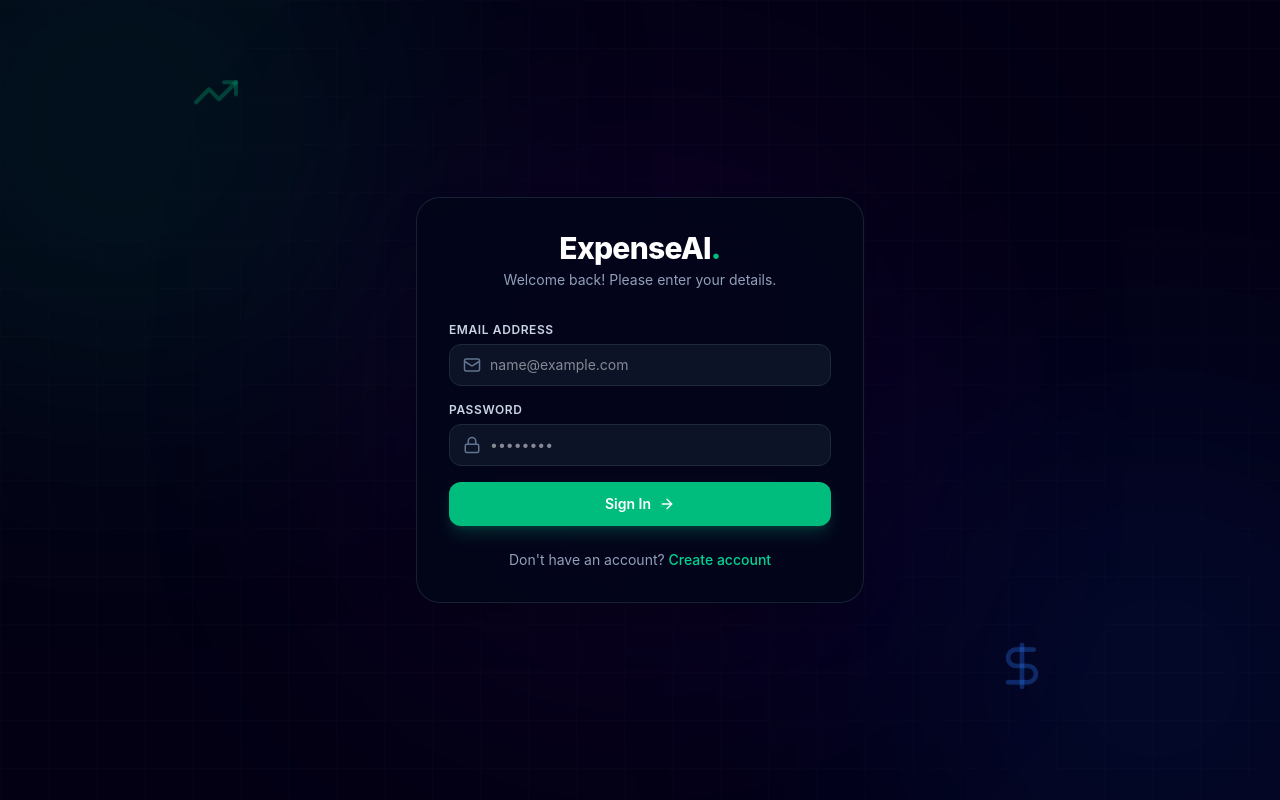
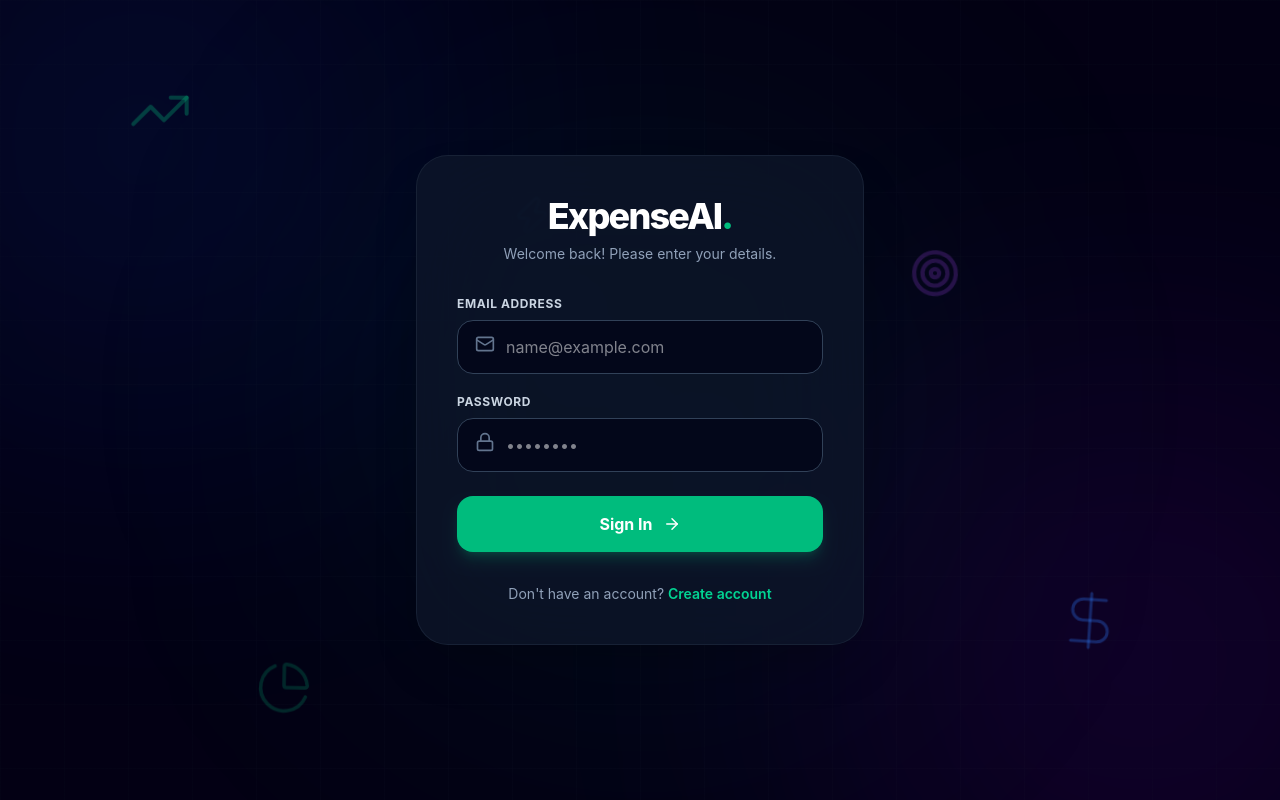
Before and after one commit to ahmad-545/expense-or-subcribtion-traker, a React (Vite) app in the folder client/: page /login in a window 1280 px wide. Built offline with nearby package versions, Linux system fonts and the light colour scheme.

Commit message:
Add professional animated background with multiple floating finance symbols

```diff
--- a/client/src/pages/Login.jsx
+++ b/client/src/pages/Login.jsx
@@ -1,7 +1,12 @@
 import { useState, useContext } from 'react';
 import { AuthContext } from '../context/AuthContext';
 import { useNavigate, Link } from 'react-router-dom';
-import { Lock, Mail, ArrowRight, TrendingUp, DollarSign } from 'lucide-react';
+import { Lock, Mail, ArrowRight, TrendingUp, DollarSign, Target, PieChart, Zap } from 'lucide-react';
+
+// Custom simple float animation class defined directly in JSX style prop for safety
+const floatAnimation = {
+  animation: 'float 6s ease-in-out infinite',
+};
 
 export default function Login() {
   const [email, setEmail] = useState('');
@@ -27,67 +32,93 @@ export default function Login() {
   return (
     <div className="min-h-screen flex items-center justify-center bg-[#030014] px-4 py-8 relative overflow-hidden font-sans selection:bg-emerald-500 selection:text-white">
 
-            {/* --- Professional Video-Style Animated Background Layer --- */}
+      {/* --- Inline Keyframes for Animation (Self-contained for Vercel safety) --- */}
+      <style>{`
+        @keyframes float {
+          0%, 100% { transform: translateY(0px) rotate(0deg); }
+          50% { transform: translateY(-20px) rotate(5deg); }
+        }
+      `}</style>
+
+      {/* --- Background Animation Layers (Video Style) --- */}
       <div className="absolute inset-0 pointer-events-none overflow-hidden z-0">
-                {/* Glowing Gradient Orbs */}
-                <div className="absolute -top-32 -left-32 w-[500px] h-[500px] bg-emerald-500/20 rounded-full blur-[150px] animate-pulse"></div>
-                <div className="absolute -bottom-32 -right-32 w-[500px] h-[500px] bg-blue-600/20 rounded-full blur-[150px] animate-pulse [animation-delay:2s]"></div>
-                <div className="absolute top-1/2 left-1/2 -translate-x-1/2 -translate-y-1/2 w-[400px] h-[400px] bg-purple-600/15 rounded-full blur-[140px]"></div>
+        {/* Large Glowing Gradient Blobs */}
+        <div className="absolute -top-40 -left-40 w-[600px] h-[600px] bg-blue-600/15 rounded-full blur-[150px] animate-pulse"></div>
+        <div className="absolute -bottom-40 -right-40 w-[600px] h-[600px] bg-purple-600/15 rounded-full blur-[150px] animate-pulse [animation-delay:2s]"></div>
+        <div className="absolute top-1/2 left-1/2 -translate-x-1/2 -translate-y-1/2 w-[500px] h-[500px] bg-emerald-500/10 rounded-full blur-[140px]"></div>
 
-                {/* Floating Stylized Icons/Elements (Jaise video mein thay) */}
-                <div className="absolute top-20 left-[15%] text-emerald-500/30 animate-bounce [animation-duration:6s]">
-                    <TrendingUp size={48} />
-                </div>
-                <div className="absolute bottom-24 right-[18%] text-blue-500/30 animate-bounce [animation-duration:8s]">
-                    <DollarSign size={56} />
+        {/* Background Grid Overlay */}
+        <div className="absolute inset-0 bg-[linear-gradient(to_right,#1f293712_1px,transparent_1px),linear-gradient(to_bottom,#1f293712_1px,transparent_1px)] bg-[size:4rem_4rem]"></div>
+
+        {/* --- Floating Animated Icons (Finance Symbols) --- */}
+        {/* Symbol 1: Trending Up (Green) */}
+        <div className="absolute top-20 left-[10%] text-emerald-500/30" style={floatAnimation}>
+          <TrendingUp size={64} strokeWidth={1.5} />
         </div>
 
-                {/* Decorative Grid Lines Overlay */}
-                <div className="absolute inset-0 bg-[linear-gradient(to_right,#1e293b15_1px,transparent_1px),linear-gradient(to_bottom,#1e293b15_1px,transparent_1px)] bg-[size:3rem_3rem]"></div>
+        {/* Symbol 2: Dollar Sign (Blue) */}
+        <div className="absolute bottom-32 right-[12%] text-blue-500/30" style={{ ...floatAnimation, animationDelay: '1.5s' }}>
+          <DollarSign size={72} strokeWidth={1} />
+        </div>
+
+        {/* Symbol 3: Target/Goal (Purple) */}
+        <div className="absolute top-1/3 right-[25%] text-purple-500/20" style={{ ...floatAnimation, animationDelay: '3s' }}>
+          <Target size={50} strokeWidth={2} />
+        </div>
+
+        {/* Symbol 4: Pie Chart (Emerald/Blue) */}
+        <div className="absolute bottom-20 left-[20%] text-emerald-500/20" style={{ ...floatAnimation, animationDelay: '4.5s' }}>
+          <PieChart size={56} strokeWidth={1.5} />
+        </div>
+
+        {/* Symbol 5: Zap/Alert (Blue/White) */}
+        <div className="absolute top-1/4 left-[40%] text-blue-400/15" style={{ ...floatAnimation, animationDelay: '0.5s' }}>
+          <Zap size={40} strokeWidth={2} />
+        </div>
       </div>
 
       {/* --- Glassmorphism Card --- */}
-            <div className="max-w-md w-full bg-slate-950/80 border border-slate-800/80 rounded-3xl p-6 sm:p-8 shadow-2xl backdrop-blur-2xl relative z-10">
-                <div className="text-center mb-6 sm:mb-8">
-                    <h1 className="text-2xl sm:text-3xl font-extrabold text-white tracking-tight">
+      <div className="max-w-md w-full bg-slate-900/70 border border-slate-800/70 rounded-[32px] p-10 shadow-2xl backdrop-blur-3xl relative z-10">
+        <div className="text-center mb-8">
+          <h1 className="text-4xl font-extrabold text-white tracking-tighter">
             ExpenseAI<span className="text-emerald-500">.</span>
           </h1>
-                    <p className="text-slate-400 text-xs sm:text-sm mt-1">Welcome back! Please enter your details.</p>
+          <p className="text-slate-400 text-sm mt-2">Welcome back! Please enter your details.</p>
         </div>
 
         {error && (
-                    <div className="bg-red-500/10 border border-red-500/30 text-red-400 p-3 rounded-xl mb-5 text-xs sm:text-sm">
+          <div className="bg-red-500/10 border border-red-500/30 text-red-400 p-4 rounded-2xl mb-6 text-sm">
             {error}
           </div>
         )}
 
-                <form onSubmit={handleSubmit} className="space-y-4">
+        <form onSubmit={handleSubmit} className="space-y-5">
           <div>
-                        <label className="block text-slate-300 text-xs font-semibold mb-1.5 uppercase tracking-wider">Email Address</label>
+            <label className="block text-slate-300 text-xs font-bold mb-2 uppercase tracking-wider">Email Address</label>
             <div className="relative">
-                            <Mail className="absolute left-3.5 top-3 text-slate-500" size={18} />
+              <Mail className="absolute left-4.5 top-3.5 text-slate-500" size={20} />
               <input
                 type="email"
                 value={email}
                 onChange={(e) => setEmail(e.target.value)}
                 required
                 placeholder="name@example.com"
-                                className="w-full pl-10 pr-4 py-2.5 bg-slate-900/80 border border-slate-800 rounded-xl text-white text-sm focus:outline-none focus:border-emerald-500 transition"
+                className="w-full pl-12 pr-5 py-3.5 bg-slate-950/80 border border-slate-700 rounded-2xl text-white text-base focus:outline-none focus:border-emerald-500 transition duration-200"
               />
             </div>
           </div>
 
           <div>
-                        <label className="block text-slate-300 text-xs font-semibold mb-1.5 uppercase tracking-wider">Password</label>
+            <label className="block text-slate-300 text-xs font-bold mb-2 uppercase tracking-wider">Password</label>
             <div className="relative">
-                            <Lock className="absolute left-3.5 top-3 text-slate-500" size={18} />
+              <Lock className="absolute left-4.5 top-3.5 text-slate-500" size={20} />
               <input
                 type="password"
                 value={password}
                 onChange={(e) => setPassword(e.target.value)}
                 required
                 placeholder="••••••••"
-                                className="w-full pl-10 pr-4 py-2.5 bg-slate-900/80 border border-slate-800 rounded-xl text-white text-sm focus:outline-none focus:border-emerald-500 transition"
+                className="w-full pl-12 pr-5 py-3.5 bg-slate-950/80 border border-slate-700 rounded-2xl text-white text-base focus:outline-none focus:border-emerald-500 transition duration-200"
               />
             </div>
           </div>
@@ -95,14 +126,14 @@ export default function Login() {
           <button
             type="submit"
             disabled={loading}
-                        className="w-full mt-3 py-3 bg-emerald-500 hover:bg-emerald-600 text-white font-semibold rounded-xl transition duration-200 flex items-center justify-center gap-2 shadow-lg shadow-emerald-500/20 text-sm disabled:opacity-50"
+            className="w-full mt-6 py-4 bg-emerald-500 hover:bg-emerald-600 text-white font-bold rounded-2xl transition duration-200 flex items-center justify-center gap-2.5 shadow-lg shadow-emerald-500/20 text-base disabled:opacity-50"
           >
-                        {loading ? 'Signing in...' : 'Sign In'} <ArrowRight size={16} />
+            {loading ? 'Signing in...' : 'Sign In'} <ArrowRight size={18} />
           </button>
         </form>
 
-                <p className="text-slate-400 text-center text-xs sm:text-sm mt-6">
-                    Don't have an account? <Link to="/register" className="text-emerald-400 hover:underline font-medium">Create account</Link>
+        <p className="text-slate-400 text-center text-sm mt-8">
+          Don't have an account? <Link to="/register" className="text-emerald-400 hover:underline font-semibold">Create account</Link>
         </p>
       </div>
     </div>
```
Lines whose indentation alone changed are shown as unchanged.
